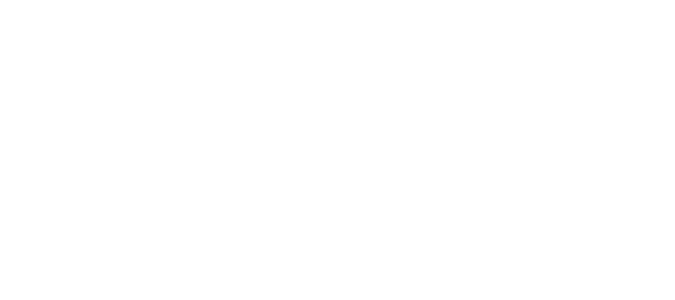
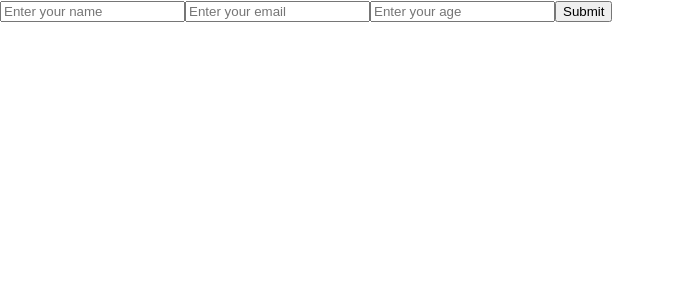
Before and after one commit to MeenaSivakumar/React-Practice, a React (Create React App) app: page /display in a window 1280 px wide. Shown: the top 300 px of the page, without its empty margins (0-675 px from the left). Built offline with nearby package versions, Linux system fonts and the light colour scheme.

Commit message:
Completed

```diff
--- a/src/App.tsx
+++ b/src/App.tsx
@@ -5,6 +5,7 @@
 import { FruitsListPage } from "./Pages/FruitList/FruitsListPage";
 import { InputForm } from "./Practice/FormHandling/InputForm";
 import { DisplayEmployee } from "./Practice/FormHandling/DisplayEmployee";
+import Form from "./Practice/FormUpdate/Form";
 
 
 
@@ -17,6 +18,7 @@
   //   </Routes>
 
     <div >
+      <Form/>
      {/* <DisplayString message="hello react......"/> */}
      {/* <Count/> */}
      {/* <IterateItems/> */}
--- a/src/Practice/FormUpdate/Form.tsx
+++ b/src/Practice/FormUpdate/Form.tsx
@@ -1,28 +1,69 @@
-import { useState } from "react"
+import { ChangeEvent, useState } from "react"
 import { FormProps } from "react-router-dom";
+interface User {
+    age: string;
+    email: string;
+    name: string;
+}
+const Form = ({ }) => {
 
-const Form = ({})=>{
+    const [formData, setFormData] = useState<User>({
+        age: '',
+        name: '',
+        email: '',
+    })
+    const [isSubmitted, setSubmitted] = useState(false);
 
-    const[name,setName] = useState('');
-    const[age,setAge] = useState(0);
-    const[email,setEmail] = useState('');
-    const[userData,setUserData] = useState<FormProps>();
+    const handleChange = (e: ChangeEvent<HTMLInputElement>) => {
+        const { name, value } = e.target;
+        setFormData(prev => ({ ...prev, [name]: value }));
+    };
 
-    const handleSubmit = ()=>{
 
-         setUserData(
-            {}
-         )
+    const handleSubmit = (e: React.FormEvent) => {
+        e.preventDefault();
+        console.log("form submitted", formData)
+        setSubmitted(true);
     }
 
-    return(
+    return (
         <>
-        <form>
-              <input type='text' placeholder="Enter your name" value={name} onChange={(e)=>{setName(e.target.value)}} />
-                <input type='email' placeholder="Enter your email" value={email} onChange={(e)=>{setEmail(e.target.value)}} />
-            <input type='number' placeholder="Enter your Age" value={age} onChange={(e)=>{setAge(e.target.valueAsNumber)}} />
-            <button onClick={()=>handleSubmit}>Submit</button>
-        </form>
+            <form onSubmit={handleSubmit}>
+                <input
+                    type="text"
+                    name="name"
+                    placeholder="Enter your name"
+                    value={formData.name}
+                    onChange={handleChange}
+                />
+
+                <input
+                    type="email"
+                    name="email"
+                    placeholder="Enter your email"
+                    value={formData.email}
+                    onChange={handleChange}
+                />
+
+                <input
+                    type="number"
+                    name="age"
+                    placeholder="Enter your age"
+                    value={formData.age}
+                    onChange={handleChange}
+                />
+
+                <button type='submit'>Submit</button>
+            </form>
+            {isSubmitted && <div>
+                <p>user info</p>
+                <p>user name:{formData.name}</p>
+                <p>user email: {formData.email}</p>
+                <p>user age: {formData.age}</p>
+            </div>}
+
         </>
     )
 }
+
+export default Form;
--- a/src/Practice/FormUpdate/FormProps.types.ts
+++ b/src/Practice/FormUpdate/FormProps.types.ts
@@ -1,9 +1,5 @@
 export interface  FormProps{
-
-   user:{
-    age:number;
+    age:string;
     email:string;
     name:string;
-   }
-
 }
```
